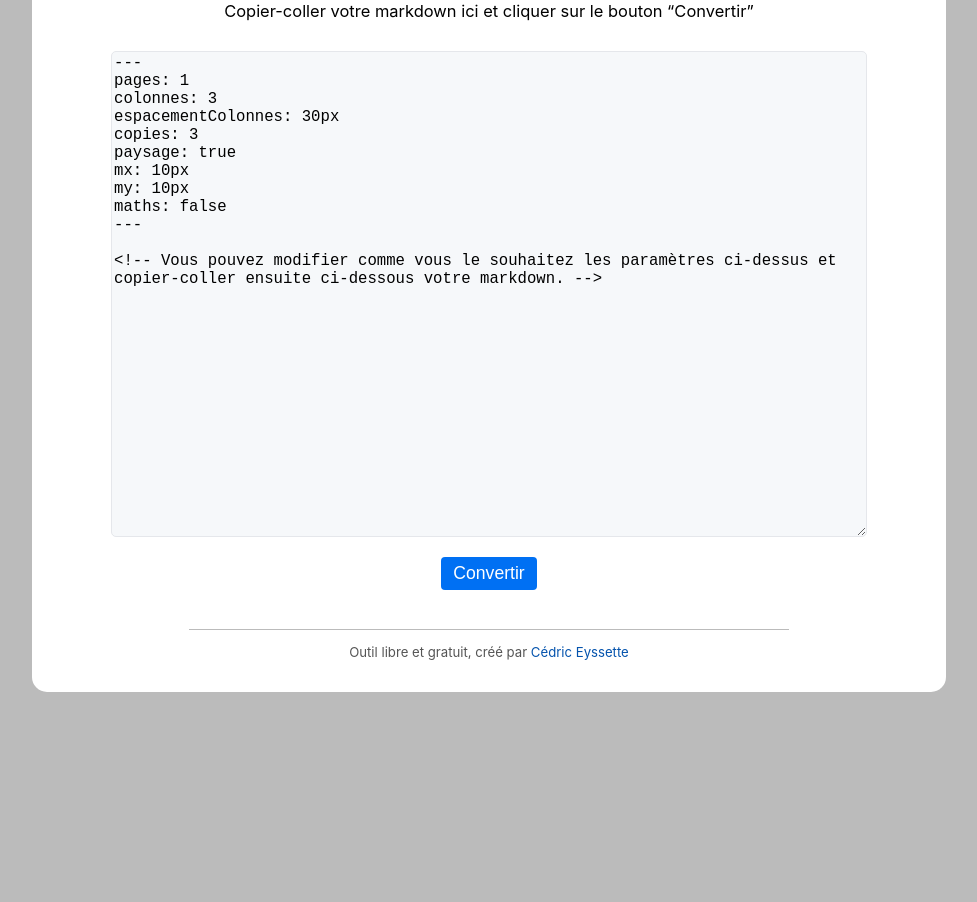
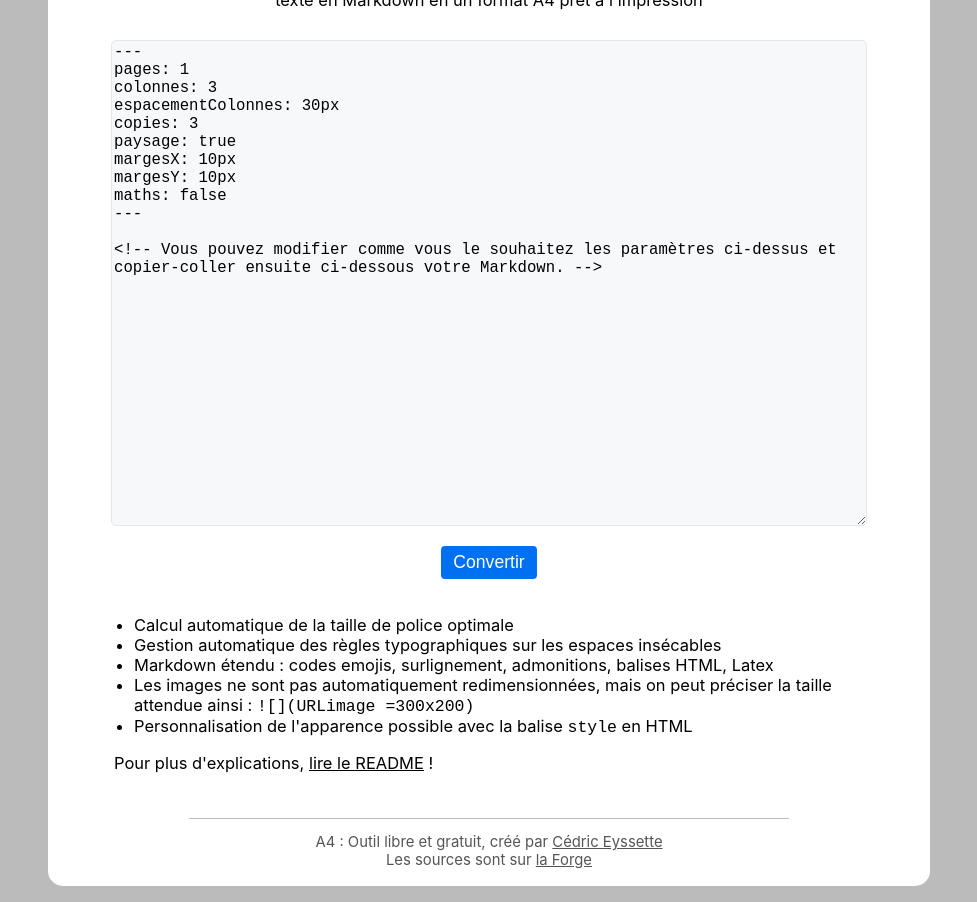
Before and after one commit to eyssette/a4, a website: page index.html in a window 1280 px wide. Shown: the part 151-1053 px from the top of the page, without its empty margins (151-1128 px from the left). Before the commit the page ends 892 px from the top, so only its background shows below. Drawn offline with nearby package versions, Linux system fonts and the light colour scheme.

Commit message:
page d'accueil

```diff
--- a/css/styles.css
+++ b/css/styles.css
@@ -15,27 +15,31 @@ html {
 		"Apple Color Emoji",
 		"Segoe UI Emoji",
 		"Segoe UI Symbol" !important;
+	padding: 1em 0.5em;
 }
 body {
-	margin: 3em auto;
-	padding: 2rem;
+	margin: auto;
+	padding: 1em;
 	background: white;
 	max-width: 850px;
 	border-radius: 15px;
 	font-size: 1.03rem;
 }
+body * {
+	max-width: 750px;
+	margin: auto;
+}
 h1 {
 	font-size: 2.25rem;
-	margin-bottom: 10px;
-	margin-top: 10px;
 }
 h1,
-p {
+h1 + p {
+	margin: 0.5em auto 0.75em auto;
 	text-align: center;
+	max-width: 500px;
 }
 textarea {
 	width: 95%;
-	max-width: 750px;
 	display: block;
 	margin: auto;
 	margin-top: 30px;
@@ -46,8 +50,12 @@ textarea {
 	background-color: #f6f8fa;
 	border: 1px solid #e5e7eb;
 }
+ul {
+	margin-bottom: 1em;
+	max-width: 750px;
+}
 button {
-	margin: auto;
+	margin: 2em auto;
 	display: block;
 	margin-top: 20px;
 	font-size: 1.1rem;
@@ -58,7 +66,7 @@ button {
 	padding: 6px 12px;
 }
 footer {
-	font-size: 0.8em;
+	font-size: 0.9em;
 	text-align: center;
 	margin: auto;
 	margin-top: 3em;
@@ -67,7 +75,6 @@ footer {
 	padding-top: 1em;
 	max-width: 600px;
 }
-footer a {
-	color: #0453ad;
-	text-decoration: none;
+a {
+	color: inherit;
 }
--- a/index.html
+++ b/index.html
@@ -14,25 +14,40 @@
 </head>
 
 <body>
-	<h1>Mise en forme automatique au format A4</h1>
-	<p>Copier-coller votre markdown ici et cliquer sur le bouton “Convertir”</p>
+	<h1>📄 A4</h1>
+	<p>Un outil libre et gratuit pour transformer automatiquement votre texte en Markdown en un format A4 prêt à
+		l'impression</p>
 	<textarea id="input">---
 pages: 1
 colonnes: 3
 espacementColonnes: 30px
 copies: 3
 paysage: true
-mx: 10px
-my: 10px
+margesX: 10px
+margesY: 10px
 maths: false
 ---
 
-<!-- Vous pouvez modifier comme vous le souhaitez les paramètres ci-dessus et copier-coller ensuite ci-dessous votre markdown. -->
+<!-- Vous pouvez modifier comme vous le souhaitez les paramètres ci-dessus et copier-coller ensuite ci-dessous votre Markdown. -->
 
+</textarea>
+	<button id="convertButton">Convertir</button>
+	<ul>
+		<li>Calcul automatique de la taille de police optimale
+		</li>
+		<li>Gestion automatique des règles typographiques sur les espaces insécables</li>
+		<li>Markdown étendu : codes emojis, surlignement, admonitions, balises HTML, Latex</li>
+		<li>Les images ne sont pas automatiquement redimensionnées, mais on peut préciser la taille attendue ainsi : <code>![](URLimage =300x200)</code>
+		</li>
+		<li>Personnalisation de l'apparence possible avec la balise <code>style</code> en HTML</li>
+	</ul>
+	<p>Pour plus d'explications, <a href="https://forge.apps.education.fr/a4/a4.forge.apps.education.fr">lire le
+			README</a> !</p>
 
-	</textarea>
-	<button id="convertButton">Convertir</button>
-	<footer>Outil libre et gratuit, créé par <a href="http://eyssette.forge.apps.education.fr/">Cédric Eyssette</a>
+	<footer>
+		<p>A4 : Outil libre et gratuit, créé par <a href="https://eyssette.forge.apps.education.fr/">Cédric Eyssette</a>
+		</p>
+		<p>Les sources sont sur <a href="https://forge.apps.education.fr/a4/a4.forge.apps.education.fr">la Forge</a></p>
 	</footer>
 	<script type="text/javascript" src="https://cdnjs.cloudflare.com/ajax/libs/js-yaml/4.1.0/js-yaml.min.js"></script>
 	<script src="https://cdn.jsdelivr.net/npm/markdown-it@13.0.1/dist/markdown-it.min.js"></script>
```
Also changed, not shown: css/styles.min.css.
